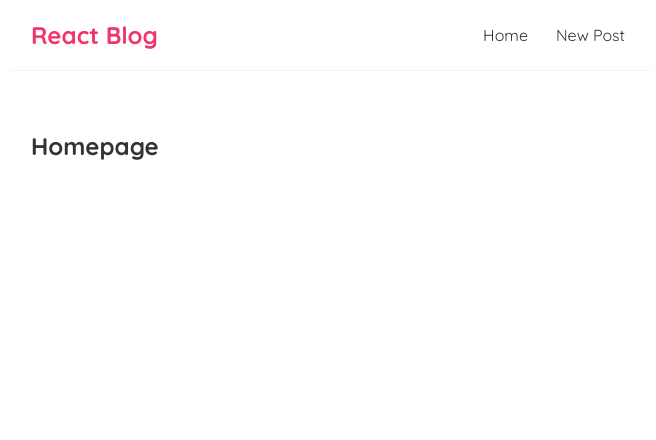
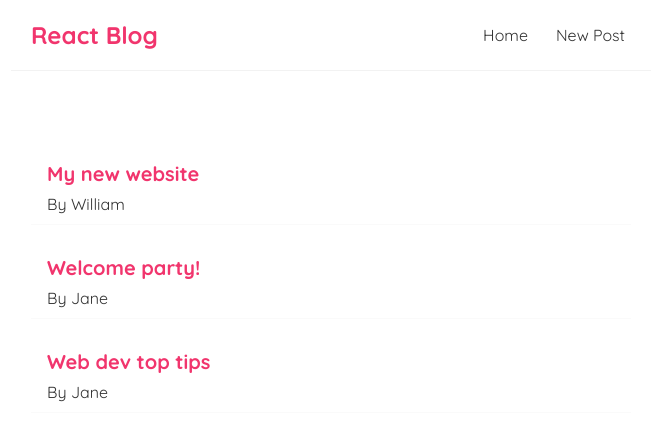
Before and after one commit to nataliecardot/react-blog-app, a React (Create React App) app: page / in a window 1280 px wide. Shown: the top 440 px of the page, without its empty margins (309-965 px from the left). Built offline with nearby package versions, Linux system fonts and the light colour scheme.

Commit message:
Output list of blogs, add blog styling

```diff
--- a/src/Home.js
+++ b/src/Home.js
@@ -1,7 +1,30 @@
+import { useState } from 'react';
+
 const Home = () => {
+  const [blogs, setBlogs] = useState([
+    {
+      title: 'My new website',
+      body: 'lorem ipsum...',
+      author: 'William',
+      id: 1,
+    },
+    { title: 'Welcome party!', body: 'lorem ipsum...', author: 'Jane', id: 2 },
+    {
+      title: 'Web dev top tips',
+      body: 'lorem ipsum...',
+      author: 'Jane',
+      id: 3,
+    },
+  ]);
+
   return (
     <div className="home">
-      <h2>Homepage</h2>
+      {blogs.map((blog) => (
+        <div className="blog-preview" key={blog.id}>
+          <h2>{blog.title}</h2>
+          <p>By {blog.author}</p>
+        </div>
+      ))}
     </div>
   );
 };
--- a/src/index.css
+++ b/src/index.css
@@ -39,3 +39,19 @@
   margin: 40px auto;
   padding: 20px;
 }
+
+.blog-preview {
+  padding: 10px 16px;
+  margin: 20px 0;
+  border-bottom: 1px solid #fafafa;
+}
+
+.blog-preview:hover {
+  box-shadow: 1px 3px 5px rgba(0, 0, 0, 0.1);
+}
+
+.blog-preview h2 {
+  font-size: 20px;
+  color: #f1356d;
+  margin-bottom: 8px;
+}
```
